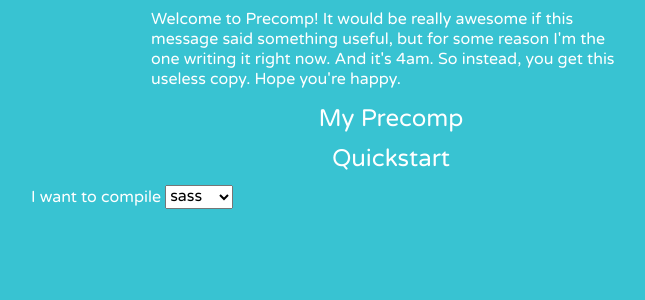
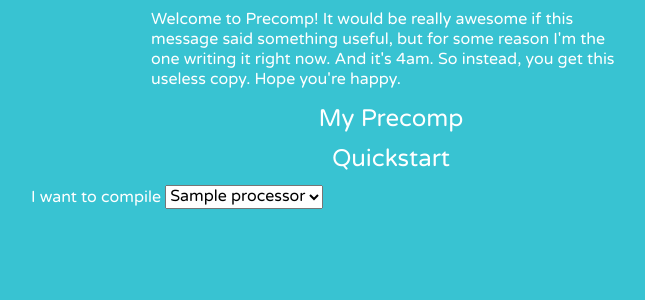
Before and after one commit to Queens-Hacks/CaaS, a Flask app: template precomp/templates/account.html in a window 1280 px wide. Shown: the part 280-580 px from the top of the page, without its empty margins (249-894 px from the left). Run offline with Flask 2, Linux system fonts and the light colour scheme; the template is opened without the code that fills it: most values are stand-ins (such as "Sample title", 1, 10 or a date in 2020).

Commit message:
fix naming conflict

```diff
--- a/precomp/__init__.py
+++ b/precomp/__init__.py
@@ -65,7 +65,7 @@ def processor(lang):
 
 # we can import other stuff now that we have a reference to app and everything.
 from . import account
-from . import processors
+from . import processes
 
 
 @app.route("/<processor>", methods=['POST'])
--- a/precomp/account.py
+++ b/precomp/account.py
@@ -181,8 +181,9 @@ def logout():
 @login_required
 def account():
     hide_message = True if 'dismissed_welcome' in current_user else False
+    print(processors)
     return render_template('account.html', page='account',
-                           hide_message=hide_message)
+                           hide_message=hide_message, processors=processors)
 
 
 @app.route('/dismiss-welcome')
--- a/precomp/templates/account.html
+++ b/precomp/templates/account.html
@@ -17,12 +17,9 @@
     <p>
       I want to compile
       <select style="color:black;">
-        <option>sass</option>
-        <option>less</option>
-        <optgroup>
-          asdf
-          <option>C++</option>
-        </optgroup>
+        {% for processor in processors %}
+          <option>{{ processor }}</option>
+        {% endfor %}
       </select>
     </p>
   </form>
```
Also changed, not shown: precomp/processes.py (renamed from precomp/processors.py).
